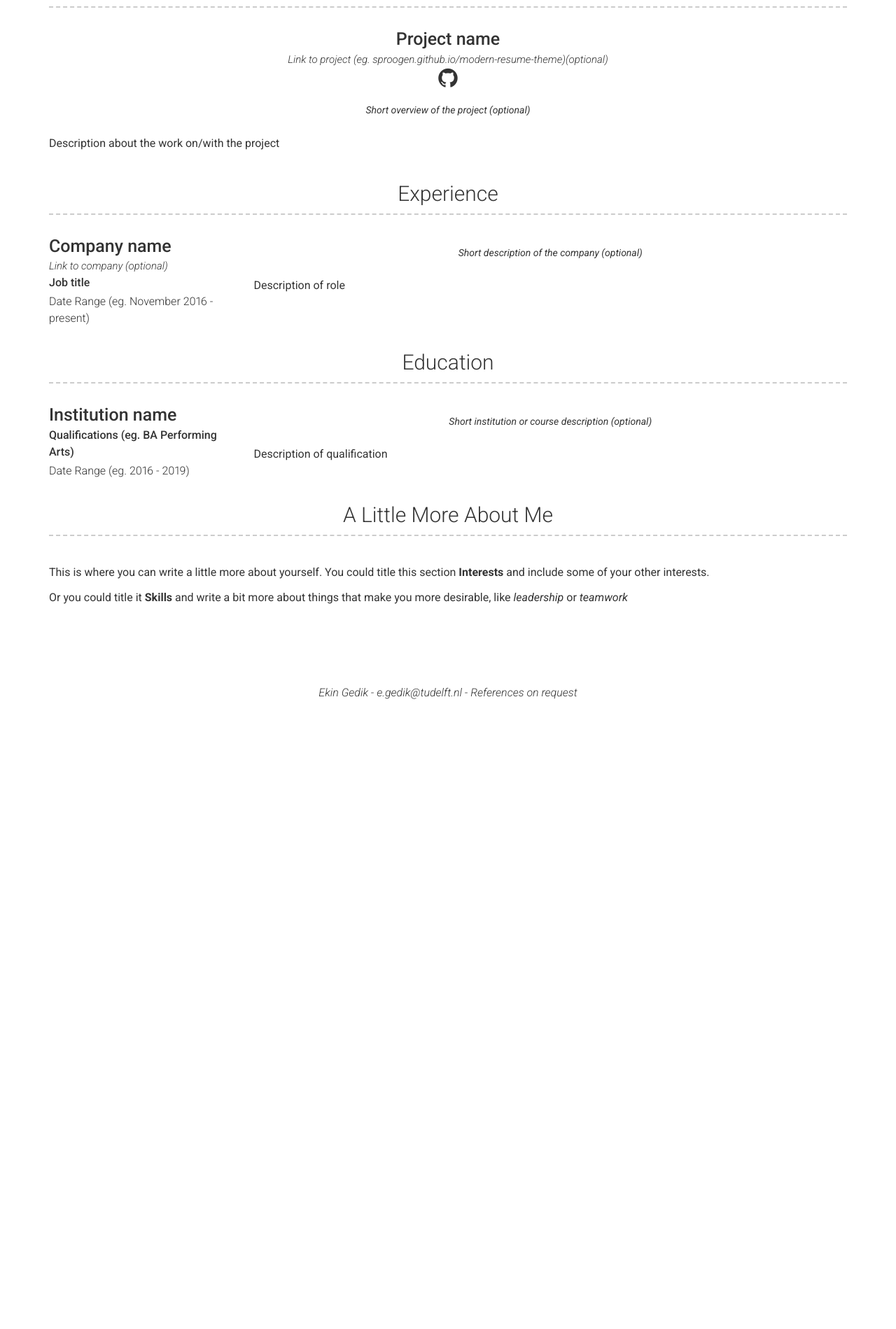
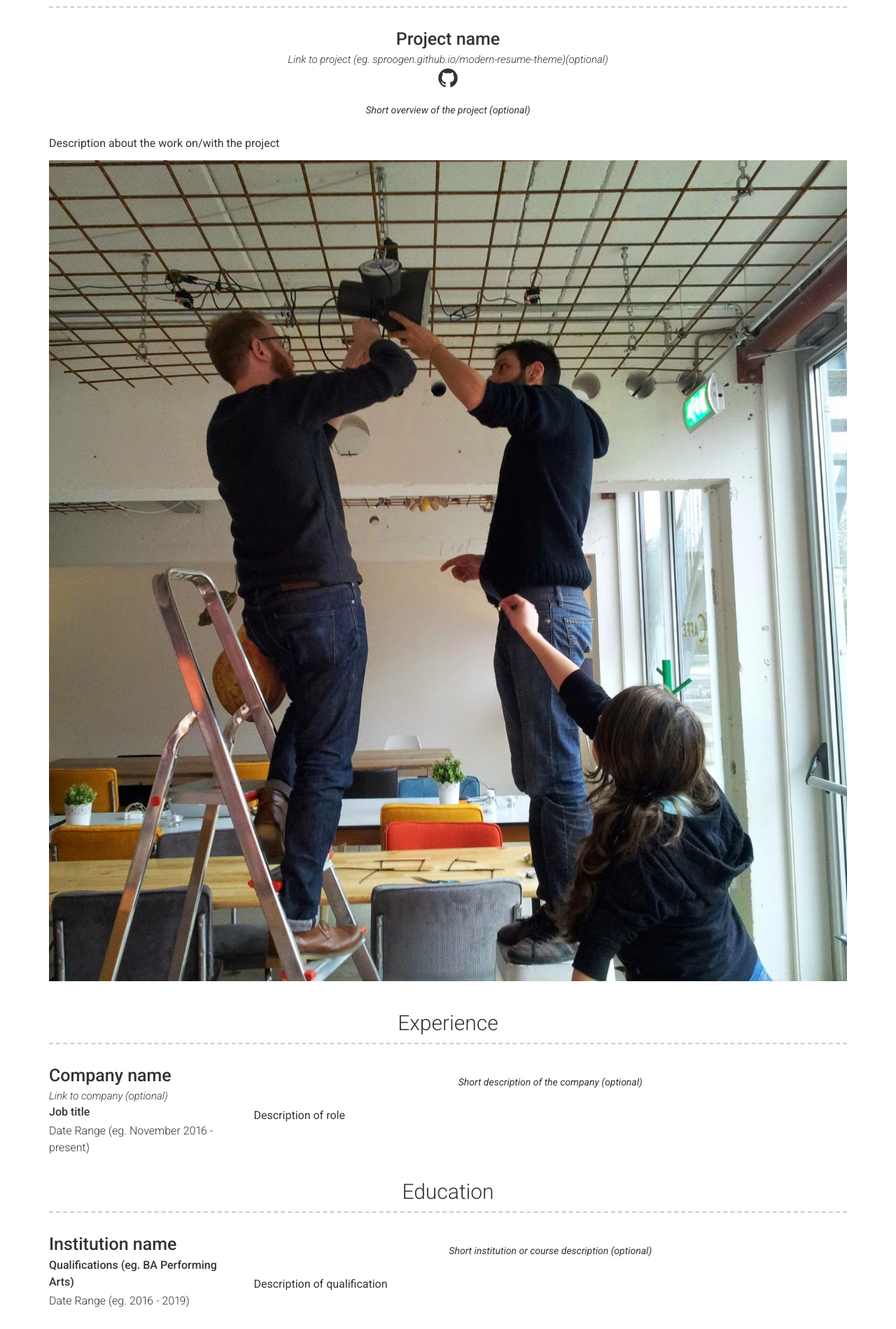
Before and after one commit to ekingedik/ekingedik.github.io, a Jekyll site: the page built from index.md, in a window 1280 px wide. Shown: the part 667-2566 px from the top of the page at 70% size. Built offline with Jekyll 4.4.1, drawn with Linux system fonts in a browser that asks for light colours; a style sheet for code colours, icons or effects is not loaded; before the commit the page ends 1681 px from its top, so only the background shows below that.

Commit message:
mnm image

```diff
--- a/_data/projects.yml
+++ b/_data/projects.yml
@@ -7,3 +7,5 @@
     Short overview of the project (optional)
   description: | # this will include new lines to allow paragraphs
     Description about the work on/with the project
+
+    ![alt text](images/MnM.jpg "Title")
```
Also changed, not shown: images/MnM.jpg (added).
